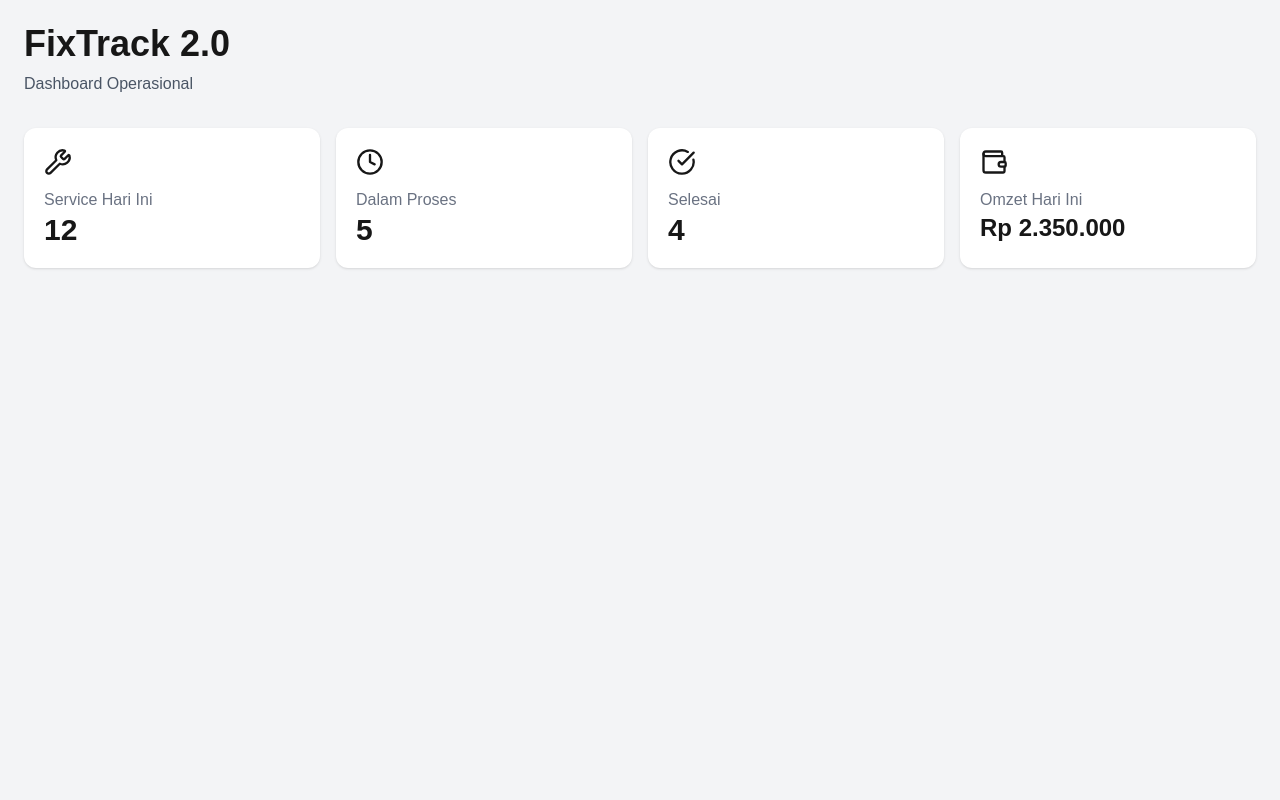
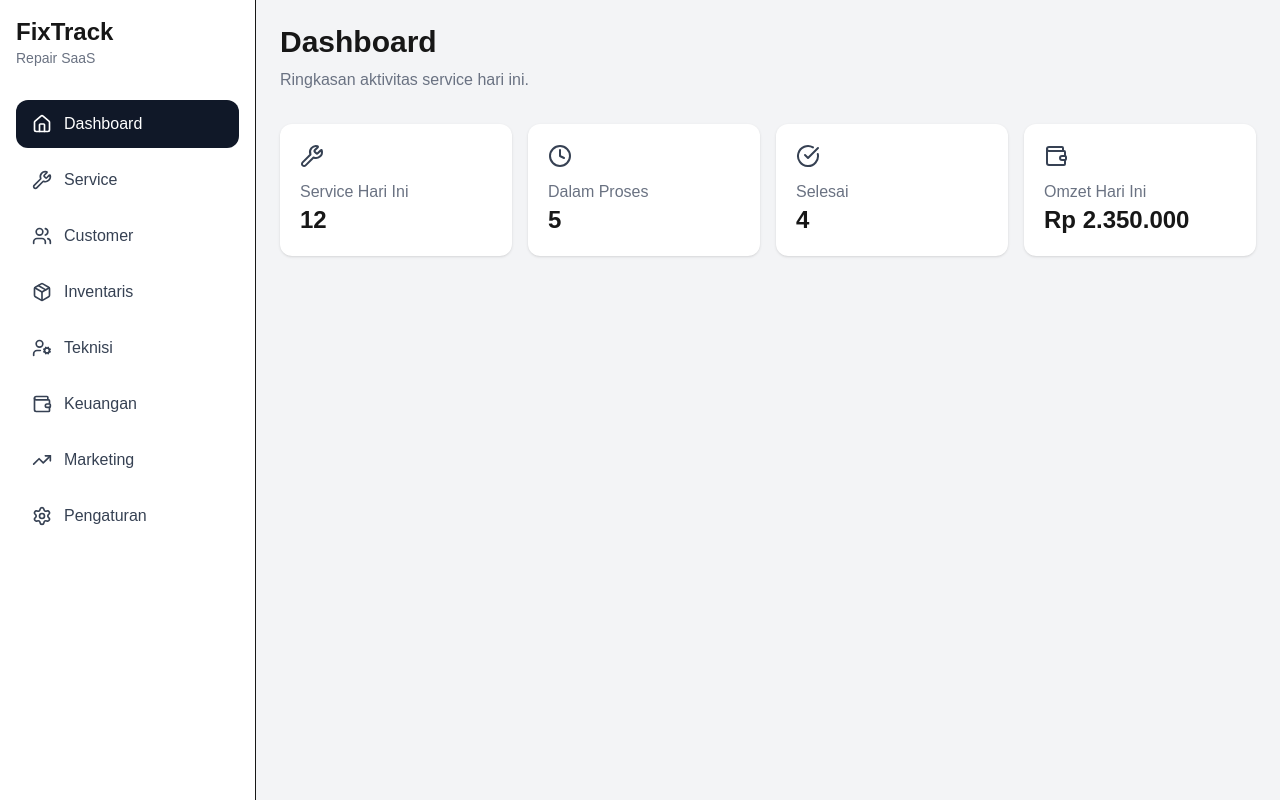
Before and after one commit to arjunlap/fixtrack, a Next.js app: page / in a window 1280 px wide. Built offline with nearby package versions, Linux system fonts and the light colour scheme.

Commit message:
Service detail completed

```diff
--- a/src/app/page.js
+++ b/src/app/page.js
@@ -1,66 +1,275 @@
+"use client";
+
+import { useState } from "react";
 import {
+  Home,
   Wrench,
+  Users,
+  Package,
+  UserCog,
+  Wallet,
+  TrendingUp,
+  Settings,
   Clock,
   CheckCircle,
-  Wallet
 } from "lucide-react";
 
-export default function Home() {
+const menu = [
+  { name: "Dashboard", icon: Home },
+  { name: "Service", icon: Wrench },
+  { name: "Customer", icon: Users },
+  { name: "Inventaris", icon: Package },
+  { name: "Teknisi", icon: UserCog },
+  { name: "Keuangan", icon: Wallet },
+  { name: "Marketing", icon: TrendingUp },
+  { name: "Pengaturan", icon: Settings },
+];
+
+const services = [
+  {
+    invoice: "INV001",
+    customer: "Budi Santoso",
+    wa: "081234567890",
+    address: "Bekasi Selatan",
+    device: "Samsung A13",
+    imei: "352099112233441",
+    color: "Black",
+    issue: "LCD pecah",
+    complaint: "HP jatuh, layar bergaris hijau",
+    diagnosis: "LCD rusak, frame aman",
+    status: "ANTRI",
+    cost: "Rp 450.000",
+  },
+  {
+    invoice: "INV002",
+    customer: "Siti Aminah",
+    wa: "082211122233",
+    address: "Rawalumbu",
+    device: "iPhone XR",
+    imei: "357222334455667",
+    color: "Red",
+    issue: "Baterai boros",
+    complaint: "Baterai cepat habis",
+    diagnosis: "Battery health 72%, perlu ganti baterai",
+    status: "PROSES",
+    cost: "Rp 380.000",
+  },
+  {
+    invoice: "INV003",
+    customer: "Agus",
+    wa: "085733344455",
+    address: "Summarecon Bekasi",
+    device: "Redmi Note 10",
+    imei: "861998887776665",
+    color: "Blue",
+    issue: "Konektor cas longgar",
+    complaint: "Kadang masuk charger kadang tidak",
+    diagnosis: "Sub board charger perlu diganti",
+    status: "SELESAI",
+    cost: "Rp 220.000",
+  },
+];
+
+export default function HomePage() {
+  const [activeMenu, setActiveMenu] = useState("Dashboard");
+
   return (
-    <div className="min-h-screen bg-gray-100 p-6">
+    <div className="min-h-screen bg-gray-100 flex">
+      <aside className="w-64 bg-white border-r p-4">
+        <div className="mb-8">
+          <h1 className="text-2xl font-bold">FixTrack</h1>
+          <p className="text-sm text-gray-500">Repair SaaS</p>
+        </div>
 
-      <h1 className="text-4xl font-bold mb-2">
-        FixTrack 2.0
-      </h1>
+        <nav className="space-y-2">
+          {menu.map((item) => {
+            const Icon = item.icon;
 
-      <p className="text-gray-600 mb-8">
-        Dashboard Operasional
+            return (
+              <button
+                key={item.name}
+                onClick={() => setActiveMenu(item.name)}
+                className={`w-full flex items-center gap-3 px-4 py-3 rounded-xl text-left transition ${
+                  activeMenu === item.name
+                    ? "bg-gray-900 text-white"
+                    : "text-gray-700 hover:bg-gray-100"
+                }`}
+              >
+                <Icon size={20} />
+                <span>{item.name}</span>
+              </button>
+            );
+          })}
+        </nav>
+      </aside>
+
+      <main className="flex-1 p-6">
+        <h2 className="text-3xl font-bold mb-2">{activeMenu}</h2>
+
+        <p className="text-gray-500 mb-8">
+          {activeMenu === "Dashboard"
+            ? "Ringkasan aktivitas service hari ini."
+            : `Halaman ${activeMenu}`}
         </p>
 
+        {activeMenu === "Dashboard" && <Dashboard />}
+        {activeMenu === "Service" && <ServicePage />}
+
+        {activeMenu !== "Dashboard" && activeMenu !== "Service" && (
+          <div className="bg-white rounded-xl p-8 shadow">
+            <h3 className="text-2xl font-bold mb-2">Modul {activeMenu}</h3>
+            <p className="text-gray-500">
+              Halaman {activeMenu} akan dibangun berikutnya.
+            </p>
+          </div>
+        )}
+      </main>
+    </div>
+  );
+}
+
+function Dashboard() {
+  return (
     <div className="grid md:grid-cols-4 gap-4">
+      <StatCard title="Service Hari Ini" value="12" icon={<Wrench />} />
+      <StatCard title="Dalam Proses" value="5" icon={<Clock />} />
+      <StatCard title="Selesai" value="4" icon={<CheckCircle />} />
+      <StatCard title="Omzet Hari Ini" value="Rp 2.350.000" icon={<Wallet />} />
+    </div>
+  );
+}
 
+function StatCard({ title, value, icon }) {
+  return (
     <div className="bg-white rounded-xl p-5 shadow">
-          <Wrench size={28} />
-          <h2 className="mt-3 text-gray-500">
-            Service Hari Ini
-          </h2>
-          <p className="text-3xl font-bold">
-            12
+      <div className="text-gray-700">{icon}</div>
+      <h3 className="mt-3 text-gray-500">{title}</h3>
+      <p className="text-2xl font-bold">{value}</p>
+    </div>
+  );
+}
+
+function ServicePage() {
+  const [selectedService, setSelectedService] = useState(services[0]);
+
+  return (
+    <div className="grid grid-cols-3 gap-6">
+      <div className="col-span-1">
+        <div className="flex justify-between items-center mb-6">
+          <h3 className="text-2xl font-bold">Daftar Service</h3>
+
+          <button className="bg-blue-600 text-white px-4 py-2 rounded-xl">
+            + Baru
+          </button>
+        </div>
+
+        <div className="space-y-4">
+          {services.map((item) => (
+            <button
+              key={item.invoice}
+              onClick={() => setSelectedService(item)}
+              className={`w-full text-left rounded-xl shadow p-5 transition ${
+                selectedService.invoice === item.invoice
+                  ? "bg-gray-900 text-white"
+                  : "bg-white hover:bg-gray-50"
+              }`}
+            >
+              <div className="flex justify-between">
+                <div>
+                  <h4 className="font-bold text-lg">{item.invoice}</h4>
+                  <p
+                    className={
+                      selectedService.invoice === item.invoice
+                        ? "text-gray-200"
+                        : "text-gray-600"
+                    }
+                  >
+                    {item.customer}
+                  </p>
+                  <p
+                    className={
+                      selectedService.invoice === item.invoice
+                        ? "text-gray-300 text-sm"
+                        : "text-gray-500 text-sm"
+                    }
+                  >
+                    {item.device}
                   </p>
                 </div>
 
-        <div className="bg-white rounded-xl p-5 shadow">
-          <Clock size={28} />
-          <h2 className="mt-3 text-gray-500">
-            Dalam Proses
-          </h2>
-          <p className="text-3xl font-bold">
-            5
-          </p>
+                <span
+                  className={
+                    selectedService.invoice === item.invoice
+                      ? "bg-white text-gray-900 h-fit px-3 py-1 rounded-lg text-sm"
+                      : "bg-gray-100 h-fit px-3 py-1 rounded-lg text-sm"
+                  }
+                >
+                  {item.status}
+                </span>
+              </div>
+            </button>
+          ))}
+        </div>
       </div>
 
-        <div className="bg-white rounded-xl p-5 shadow">
-          <CheckCircle size={28} />
-          <h2 className="mt-3 text-gray-500">
-            Selesai
-          </h2>
-          <p className="text-3xl font-bold">
-            4
-          </p>
+      <div className="col-span-2 bg-white rounded-xl shadow p-6">
+        <div className="flex justify-between mb-6">
+          <div>
+            <h3 className="text-2xl font-bold">{selectedService.invoice}</h3>
+            <p className="text-gray-500">Detail Service</p>
           </div>
 
-        <div className="bg-white rounded-xl p-5 shadow">
-          <Wallet size={28} />
-          <h2 className="mt-3 text-gray-500">
-            Omzet Hari Ini
-          </h2>
-          <p className="text-2xl font-bold">
-            Rp 2.350.000
-          </p>
+          <span className="bg-gray-100 h-fit px-4 py-2 rounded-xl">
+            {selectedService.status}
+          </span>
         </div>
 
+        <div className="grid grid-cols-2 gap-4">
+          <Info label="Customer" value={selectedService.customer} />
+          <Info label="WhatsApp" value={selectedService.wa} />
+          <Info label="Alamat" value={selectedService.address} />
+          <Info label="Perangkat" value={selectedService.device} />
+          <Info label="IMEI" value={selectedService.imei} />
+          <Info label="Warna" value={selectedService.color} />
+          <Info label="Kerusakan" value={selectedService.issue} />
+          <Info label="Biaya" value={selectedService.cost} />
         </div>
 
+        <div className="mt-6 grid grid-cols-2 gap-4">
+          <div className="bg-gray-50 rounded-xl p-4">
+            <h4 className="font-bold mb-2">Keluhan Customer</h4>
+            <p className="text-gray-600">{selectedService.complaint}</p>
+          </div>
+
+          <div className="bg-gray-50 rounded-xl p-4">
+            <h4 className="font-bold mb-2">Diagnosa Teknisi</h4>
+            <p className="text-gray-600">{selectedService.diagnosis}</p>
+          </div>
+        </div>
+
+        <div className="mt-6 flex gap-3">
+          <button className="bg-green-600 text-white px-4 py-2 rounded-xl">
+            Chat WA
+          </button>
+
+          <button className="bg-gray-900 text-white px-4 py-2 rounded-xl">
+            Cetak Invoice
+          </button>
+
+          <button className="bg-yellow-500 text-white px-4 py-2 rounded-xl">
+            Update Status
+          </button>
+        </div>
+      </div>
     </div>
   );
 }
+
+function Info({ label, value }) {
+  return (
+    <div className="bg-gray-50 rounded-xl p-4">
+      <p className="text-sm text-gray-500">{label}</p>
+      <p className="font-bold">{value}</p>
+    </div>
+  );
+}
```
Lines whose indentation alone changed are shown as unchanged.
